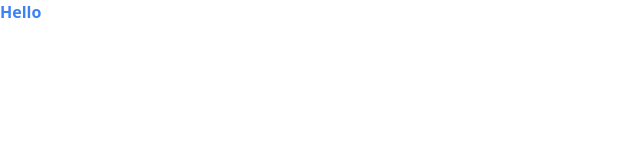
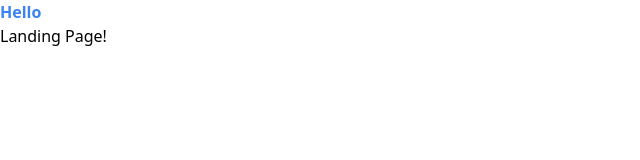
Before and after one commit to andy-mtng/membox, a React (Create React App) app in the folder client/: page / in a window 1280 px wide. Shown: the top 160 px of the page, without its empty margins (0-640 px from the left). Built offline with nearby package versions, Linux system fonts and the light colour scheme.

Commit message:
Set up React routes

```diff
--- a/client/package.json
+++ b/client/package.json
@@ -8,6 +8,7 @@
     "@testing-library/user-event": "^13.5.0",
     "react": "^18.2.0",
     "react-dom": "^18.2.0",
+    "react-router-dom": "^6.11.2",
     "react-scripts": "5.0.1",
     "web-vitals": "^2.1.4"
   },
--- a/client/src/App.js
+++ b/client/src/App.js
@@ -1,7 +1,20 @@
+import { BrowserRouter, Routes, Route } from 'react-router-dom';
+import SignupPage from './pages/SignupPage';
+import LoginPage from './pages/LoginPage';
+import LandingPage from './pages/LandingPage';
+
+
 function App() {
   return (
-    <div className="App">
-      <h1 className="text-blue-500 font-bold">Hello</h1>
+    <div>
+      <h1 className='text-blue-500 font-bold'>Hello</h1>
+      <BrowserRouter>
+          <Routes>
+              <Route path='/' element={<LandingPage/>}/>
+              <Route path='/login' element={<LoginPage/>}/>
+              <Route path='/signup' element={<SignupPage/>}/>
+          </Routes>
+      </BrowserRouter>
     </div>
   );
 }
--- /dev/null
+++ b/client/src/pages/LandingPage.js
@@ -0,0 +1,7 @@
+function LandingPage() {
+    return (
+        <div>Landing Page!</div>
+    )
+}
+
+export default LandingPage;
--- /dev/null
+++ b/client/src/pages/LoginPage.js
@@ -0,0 +1,7 @@
+function LoginPage() {
+    return (
+        <div>Login Page!</div>
+    )
+}
+
+export default LoginPage;
--- /dev/null
+++ b/client/src/pages/SignupPage.js
@@ -0,0 +1,7 @@
+function SignupPage() {
+    return (
+        <div>Sign up Page!</div>
+    )
+}
+
+export default SignupPage;
```
Also changed, not shown: 2 other files (tests, documents, lock files or other folders).
